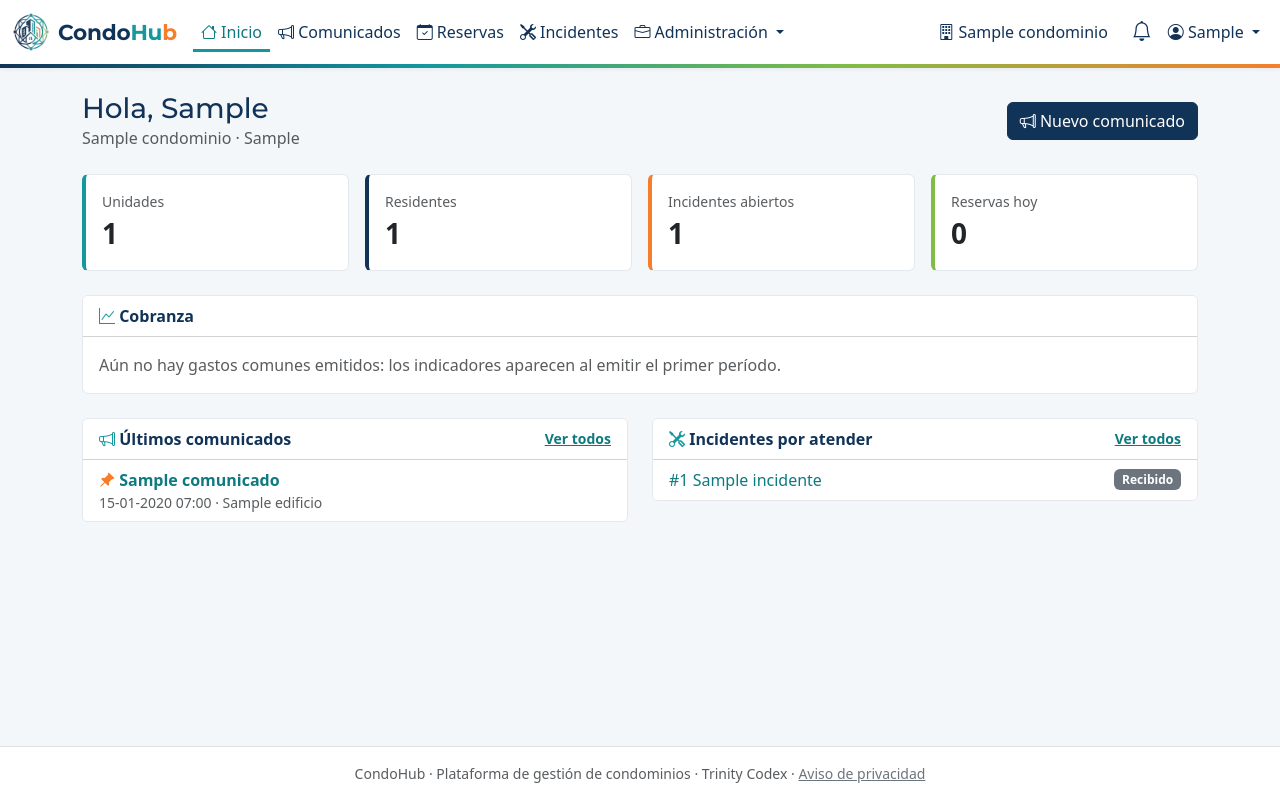
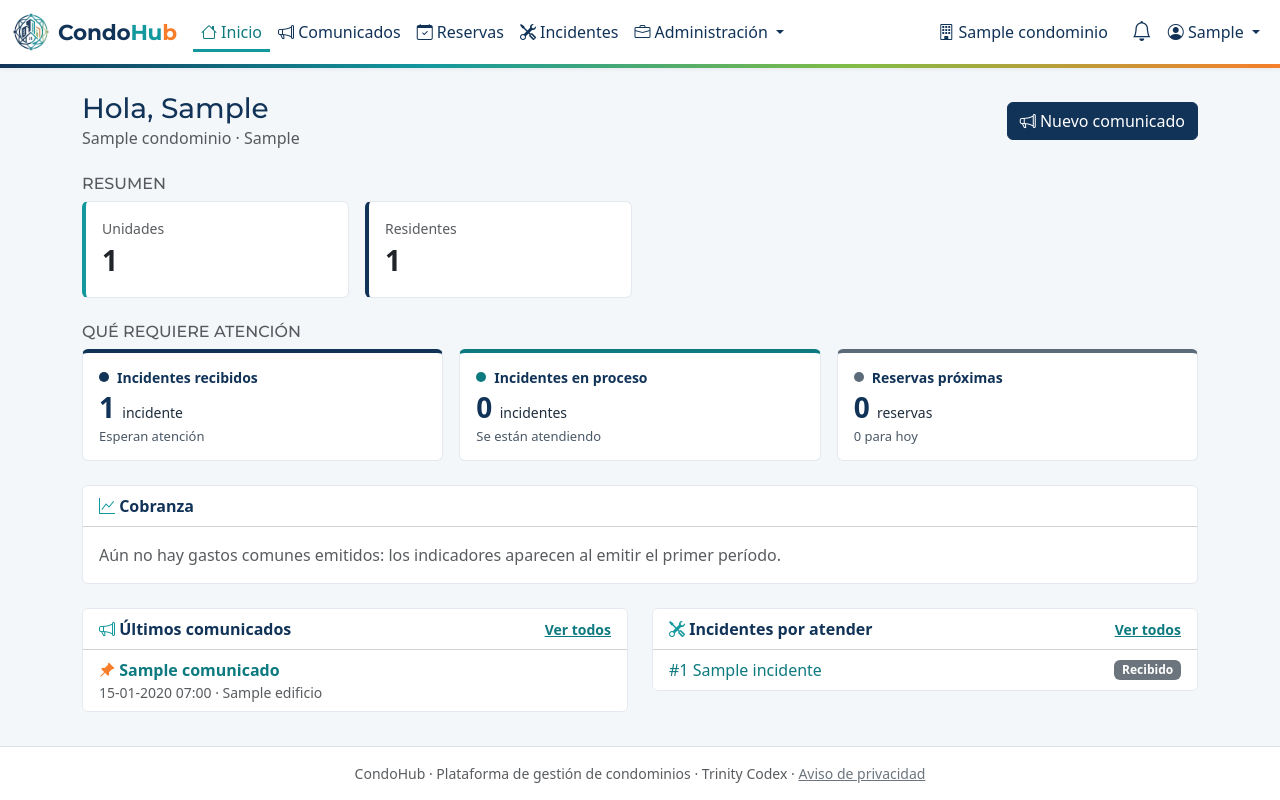
Before and after one commit to Trinity-Codex/Proyecto_CondoHub, a Django app: page / in a window 1280 px wide. Run offline with Django 5.2, Linux system fonts and the light colour scheme; a user stored in the database is signed in; tables that the repository leaves empty hold one stand-in row (values such as "Sample post"); data that the repository does not hold is empty.

Commit message:
Tarjetas por estado en el panel del administrador (#79)
Implementa el cambio agregar-tarjetas-de-estado-al-panel: seis tarjetas .kpi
(unidades al día, con deuda y morosas; incidentes recibidos y en proceso;
reservas próximas), variables --estado-* y pruebas. Cambio archivado.

Co-Authored-By: Claude Sonnet 5.5 <noreply@anthropic.com>

```diff
--- a/apps/core/templates/core/inicio.html
+++ b/apps/core/templates/core/inicio.html
@@ -21,19 +21,27 @@
 
 {# ---- Resumen del condominio (administrador, comité y conserje) ---- #}
 {% if resumen %}
+<h2 class="h6 text-uppercase text-muted mb-2">Resumen</h2>
 <div class="row g-3 mb-4">
   <div class="col-6 col-lg-3"><div class="card tarjeta-indicador h-100"><div class="card-body">
     <div class="text-muted small">Unidades</div><div class="fs-3 fw-semibold">{{ resumen.unidades }}</div>
   </div></div></div>
-  <div class="col-6 col-lg-3"><div class="card tarjeta-indicador h-100"><div class="card-body">
+  <div class="col-6 col-lg-3"><div class="card tarjeta-indicador tarjeta-indicador-azul h-100"><div class="card-body">
     <div class="text-muted small">Residentes</div><div class="fs-3 fw-semibold">{{ resumen.residentes }}</div>
   </div></div></div>
-  <div class="col-6 col-lg-3"><div class="card tarjeta-indicador h-100"><div class="card-body">
-    <div class="text-muted small">Incidentes abiertos</div><div class="fs-3 fw-semibold">{{ resumen.incidentes_abiertos }}</div>
-  </div></div></div>
-  <div class="col-6 col-lg-3"><div class="card tarjeta-indicador h-100"><div class="card-body">
-    <div class="text-muted small">Reservas hoy</div><div class="fs-3 fw-semibold">{{ resumen.reservas_hoy }}</div>
-  </div></div></div>
+</div>
+{# ---- Tarjetas por estado (Issue #79): cada una es un enlace entero al listado ---- #}
+<h2 class="h6 text-uppercase text-muted mb-2">Qué requiere atención</h2>
+<div class="row row-cols-1 row-cols-sm-2 row-cols-lg-3 row-cols-xxl-{{ tarjetas_por_fila }} g-3 mb-4">
+  {% for t in tarjetas %}
+  <div class="col">
+    <a class="kpi kpi-{{ t.clave }}" href="{{ t.url }}">
+      <span class="kpi-nombre"><span class="kpi-punto" aria-hidden="true"></span>{{ t.nombre }}</span>
+      <span class="kpi-cantidad">{{ t.cantidad }} <span class="kpi-unidad">{{ t.etiqueta }}</span></span>
+      <span class="kpi-frase">{{ t.frase }}</span>
+    </a>
+  </div>
+  {% endfor %}
 </div>
 {# ---- Indicadores de cobranza (administrador y comité, Issue #57) ---- #}
 {% if ve_cobranza %}
@@ -44,19 +52,15 @@
   </div>
   {% if cobranza %}
   <div class="card-body">
-    {# En el celular, un indicador por fila (el monto no cabe en tres columnas); desde md, tres columnas. #}
+    {# En el celular, un indicador por fila; desde md, dos columnas. Las unidades morosas están en su tarjeta (#79). #}
     <div class="row g-2 text-md-center">
-      <div class="col-12 col-md-4 d-flex d-md-block justify-content-between align-items-baseline">
+      <div class="col-12 col-md-6 d-flex d-md-block justify-content-between align-items-baseline">
         <div class="text-muted small">Recaudación</div>
         <div class="fs-4 fw-semibold">{{ cobranza.porcentaje_recaudacion|floatformat:1 }} %</div>
       </div>
-      <div class="col-12 col-md-4 d-flex d-md-block justify-content-between align-items-baseline">
+      <div class="col-12 col-md-6 d-flex d-md-block justify-content-between align-items-baseline">
         <div class="text-muted small">Deuda total</div>
         <div class="fs-4 fw-semibold text-nowrap">{{ cobranza.deuda_total|pesos }}</div>
-      </div>
-      <div class="col-12 col-md-4 d-flex d-md-block justify-content-between align-items-baseline">
-        <div class="text-muted small">Unidades morosas</div>
-        <div class="fs-4 fw-semibold {% if cobranza.unidades_morosas %}text-danger{% endif %}">{{ cobranza.unidades_morosas|length }}</div>
       </div>
     </div>
   </div>
--- a/apps/core/views.py
+++ b/apps/core/views.py
@@ -1,8 +1,11 @@
 """Vistas generales: panel de inicio, cambio de condominio y página "sin condominio"."""
+from collections import Counter
 from datetime import date
 
 from django.contrib.auth.decorators import login_required
+from django.db.models import Count, Q
 from django.shortcuts import get_object_or_404, redirect, render
+from django.urls import reverse
 from django.views.decorators.http import require_POST
 from django.views.generic import TemplateView
 
@@ -22,8 +25,9 @@ class InicioView(RolRequeridoMixin, TemplateView):
     Panel de inicio. Cada rol ve tarjetas distintas:
       - todos:        últimos comunicados
       - residente:    su deuda, sus próximas reservas y sus incidentes abiertos
-      - admin/comité/conserje: resumen del condominio (unidades, incidentes, reservas de hoy)
-      - admin/comité:  indicadores de cobranza del último período emitido (Issue #57)
+      - admin/comité/conserje: resumen (unidades y residentes) y tarjetas por estado (Issue #79)
+      - admin/comité:  indicadores de cobranza del último período emitido (Issue #57) y las
+                       tarjetas de unidades al día, con deuda y morosas, sacadas de ese reporte
     """
 
     template_name = "core/inicio.html"
@@ -54,13 +58,8 @@ class InicioView(RolRequeridoMixin, TemplateView):
             contexto["resumen"] = {
                 "unidades": unidades.count(),
                 "residentes": Residente.objects.filter(unidad__in=unidades, activo=True).count(),
-                "incidentes_abiertos": Incidente.objects.filter(condominio=condominio)
-                .exclude(estado=Incidente.Estado.RESUELTO)
-                .count(),
-                "reservas_hoy": Reserva.objects.filter(
-                    espacio__condominio=condominio, fecha=hoy, estado=Reserva.Estado.CONFIRMADA
-                ).count(),
             }
+            tarjetas = []
             # Indicadores de cobranza (Issue #57): solo administrador y comité (el conserje no ve
             # dinero). Del último período emitido, el mismo que el reporte muestra por defecto,
             # y con generar_reporte, para que los números coincidan siempre con el reporte.
@@ -68,6 +67,12 @@ class InicioView(RolRequeridoMixin, TemplateView):
                 ultimo = PeriodoGasto.objects.filter(condominio=condominio, estado=PeriodoGasto.Estado.EMITIDO).first()
                 contexto["cobranza"] = generar_reporte(ultimo) if ultimo else None
                 contexto["ve_cobranza"] = True
+                if contexto["cobranza"]:
+                    tarjetas += _tarjetas_de_unidades(contexto["cobranza"])
+            tarjetas += _tarjetas_de_incidentes_y_reservas(condominio, hoy)
+            contexto["tarjetas"] = tarjetas
+            # El conserje ve tres tarjetas (sin unidades); administrador y comité, seis: la grilla se ajusta.
+            contexto["tarjetas_por_fila"] = 6 if len(tarjetas) > 3 else 3
             # Aviso si las alícuotas no suman 100 % (el prorrateo quedaría descuadrado).
             contexto["suma_alicuotas"] = condominio.suma_alicuotas()
             # Incidentes por atender, para el equipo del condominio.
@@ -77,6 +82,54 @@ class InicioView(RolRequeridoMixin, TemplateView):
                 .select_related("unidad__edificio")[:5]
             )
         return contexto
+
+
+def _tarjeta(clave, nombre, cantidad, singular, plural, frase, url):
+    return {
+        "clave": clave, "nombre": nombre, "cantidad": cantidad,
+        "etiqueta": singular if cantidad == 1 else plural, "frase": frase, "url": url,
+    }
+
+
+def _tarjetas_de_unidades(reporte):
+    """
+    Unidades al día / con deuda / morosas del reporte de #57, sin recalcular la morosidad: se cuenta
+    la `situacion` de cada fila, así las tres cifras suman las unidades del período y coinciden con el reporte.
+    TODO(#80): sumar `?situacion=al_dia|pendiente|morosa` cuando el reporte acepte ese filtro.
+    """
+    por_situacion = Counter(fila.situacion for fila in reporte.filas)
+    url = f"{reverse('gastos:reporte')}?periodo={reporte.periodo.pk}"
+    periodo = str(reporte.periodo)
+    return [
+        _tarjeta("al-dia", "Unidades al día", por_situacion["Al día"], "unidad", "unidades",
+                 f"Sin deuda en {periodo}", url),
+        _tarjeta("con-deuda", "Unidades con deuda", por_situacion["Pendiente"], "unidad", "unidades",
+                 f"Deben solo {periodo}", url),
+        _tarjeta("moroso", "Unidades morosas", por_situacion["Morosa"], "unidad", "unidades",
+                 f"Con deuda anterior a {periodo}", url),
+    ]
+
+
+def _tarjetas_de_incidentes_y_reservas(condominio, hoy):
+    """Incidentes recibidos y en proceso (una consulta) y reservas confirmadas desde hoy (otra)."""
+    por_estado = dict(
+        Incidente.objects.filter(condominio=condominio).values_list("estado").annotate(total=Count("pk"))
+    )
+    reservas = Reserva.objects.filter(
+        espacio__condominio=condominio, fecha__gte=hoy, estado=Reserva.Estado.CONFIRMADA
+    ).aggregate(proximas=Count("pk"), de_hoy=Count("pk", filter=Q(fecha=hoy)))
+    lista = reverse("incidentes:lista")
+    recibidos = por_estado.get(Incidente.Estado.RECIBIDO, 0)
+    en_proceso = por_estado.get(Incidente.Estado.EN_PROCESO, 0)
+    de_hoy = reservas["de_hoy"]
+    return [
+        _tarjeta("recibido", "Incidentes recibidos", recibidos, "incidente", "incidentes",
+                 "Esperan atención", f"{lista}?estado={Incidente.Estado.RECIBIDO}"),
+        _tarjeta("en-proceso", "Incidentes en proceso", en_proceso, "incidente", "incidentes",
+                 "Se están atendiendo", f"{lista}?estado={Incidente.Estado.EN_PROCESO}"),
+        _tarjeta("reserva", "Reservas próximas", reservas["proximas"], "reserva", "reservas",
+                 f"{de_hoy} para hoy", reverse("reservas:todas")),
+    ]
 
 
 @login_required
--- a/static/css/condohub.css
+++ b/static/css/condohub.css
@@ -21,6 +21,28 @@
   --condohub-naranjo-texto: #c55a12;  /* 4,3:1 sobre blanco */
   --condohub-verde: #81bc46;
   --condohub-fondo: #f4f7f9;
+
+  /* Colores por estado (Issue #79; #80 los reutiliza en insignias y chips).
+     --estado-X: borde y punto (3:1 mínimo, elemento gráfico); --estado-X-texto sobre --estado-X-fondo (4,5:1 mínimo).
+     Contrastes sobre blanco calculados con la fórmula WCAG 2.x. El color nunca va solo: siempre lleva el nombre. */
+  --estado-al-dia: #4f8a1e;          /* 4,21:1 */
+  --estado-al-dia-texto: #2e5a0f;
+  --estado-al-dia-fondo: #e9f5de;
+  --estado-con-deuda: #c55a12;       /* 4,33:1 */
+  --estado-con-deuda-texto: #8a3d08;
+  --estado-con-deuda-fondo: #fdeee2;
+  --estado-moroso: #b42318;          /* 6,57:1 */
+  --estado-moroso-texto: #8f1d14;
+  --estado-moroso-fondo: #fdeceb;
+  --estado-recibido: #113358;        /* 12,82:1 */
+  --estado-recibido-texto: #113358;
+  --estado-recibido-fondo: #e6edf5;
+  --estado-en-proceso: #0d7a7f;      /* 5,11:1 */
+  --estado-en-proceso-texto: #0a5b5f;
+  --estado-en-proceso-fondo: #e2f4f5;
+  --estado-reserva: #5c6b7a;         /* 5,47:1 */
+  --estado-reserva-texto: #2f3b47;
+  --estado-reserva-fondo: #eef1f4;
 
   /* Bootstrap usa estas variables para "primary", enlaces, foco, etc. */
   --bs-primary: #113358;
@@ -141,9 +163,37 @@ h1, h2, h3, .h1, .h2, .h3, .h4, .h5, .marca {
 .tarjeta-indicador {
   border-left: 4px solid var(--condohub-teal);
 }
-.col-6:nth-child(2) > .tarjeta-indicador { border-left-color: var(--condohub-azul); }
-.col-6:nth-child(3) > .tarjeta-indicador { border-left-color: var(--condohub-naranjo); }
-.col-6:nth-child(4) > .tarjeta-indicador { border-left-color: var(--condohub-verde); }
+.tarjeta-indicador-azul { border-left-color: var(--condohub-azul); }
+
+/* Tarjeta por estado (Issue #79): un enlace entero con nombre, cantidad y frase. */
+.kpi {
+  --kpi-acento: var(--condohub-teal-texto);
+  display: flex;
+  flex-direction: column;
+  gap: 0.25rem;
+  height: 100%;
+  padding: 0.875rem 1rem;
+  background: #fff;
+  border: 1px solid #e3e9ef;
+  border-top: 4px solid var(--kpi-acento);
+  border-radius: var(--bs-border-radius);
+  color: #1f2d3d;
+  text-decoration: none;
+  overflow-wrap: anywhere;
+}
+.kpi:hover { box-shadow: 0 2px 8px rgba(17, 51, 88, 0.12); color: #1f2d3d; }
+.kpi:focus-visible { outline: 3px solid var(--condohub-azul); outline-offset: 2px; }
+.kpi-nombre { display: flex; align-items: center; gap: 0.5rem; font-size: 0.875rem; font-weight: 600; color: var(--condohub-azul); }
+.kpi-punto { flex: none; width: 0.625rem; height: 0.625rem; border-radius: 50%; background: var(--kpi-acento); }
+.kpi-cantidad { font-size: 1.75rem; font-weight: 600; line-height: 1.1; color: var(--condohub-azul); }
+.kpi-unidad { font-size: 0.875rem; font-weight: 400; color: #1f2d3d; }
+.kpi-frase { font-size: 0.8125rem; color: #4a5866; }
+.kpi-al-dia { --kpi-acento: var(--estado-al-dia); }
+.kpi-con-deuda { --kpi-acento: var(--estado-con-deuda); }
+.kpi-moroso { --kpi-acento: var(--estado-moroso); }
+.kpi-recibido { --kpi-acento: var(--estado-recibido); }
+.kpi-en-proceso { --kpi-acento: var(--estado-en-proceso); }
+.kpi-reserva { --kpi-acento: var(--estado-reserva); }
 
 /* Comunicado fijado */
 .icono-fijado {
```
Also changed, not shown: apps/core/tests.py (+160 -0 lines), openspec/changes/agregar-tarjetas-de-estado-al-panel/tasks.md (deleted, +0 -23 lines), openspec/changes/archive/2026-11-09-agregar-tarjetas-de-estado-al-panel/tasks.md (added, +23 -0 lines), openspec/specs/plataforma/spec.md (+38 -0 lines), openspec/specs/reportes/spec.md (+2 -2 lines), openspec/changes/archive/2026-11-09-agregar-tarjetas-de-estado-al-panel/design.md (renamed from openspec/changes/agregar-tarjetas-de-estado-al-panel/design.md), openspec/changes/archive/2026-11-09-agregar-tarjetas-de-estado-al-panel/proposal.md (renamed from openspec/changes/agregar-tarjetas-de-estado-al-panel/proposal.md), openspec/changes/archive/2026-11-09-agregar-tarjetas-de-estado-al-panel/specs/plataforma/spec.md (renamed from openspec/changes/agregar-tarjetas-de-estado-al-panel/specs/plataforma/spec.md), openspec/changes/archive/2026-11-09-agregar-tarjetas-de-estado-al-panel/specs/reportes/spec.md (renamed from openspec/changes/agregar-tarjetas-de-estado-al-panel/specs/reportes/spec.md).
